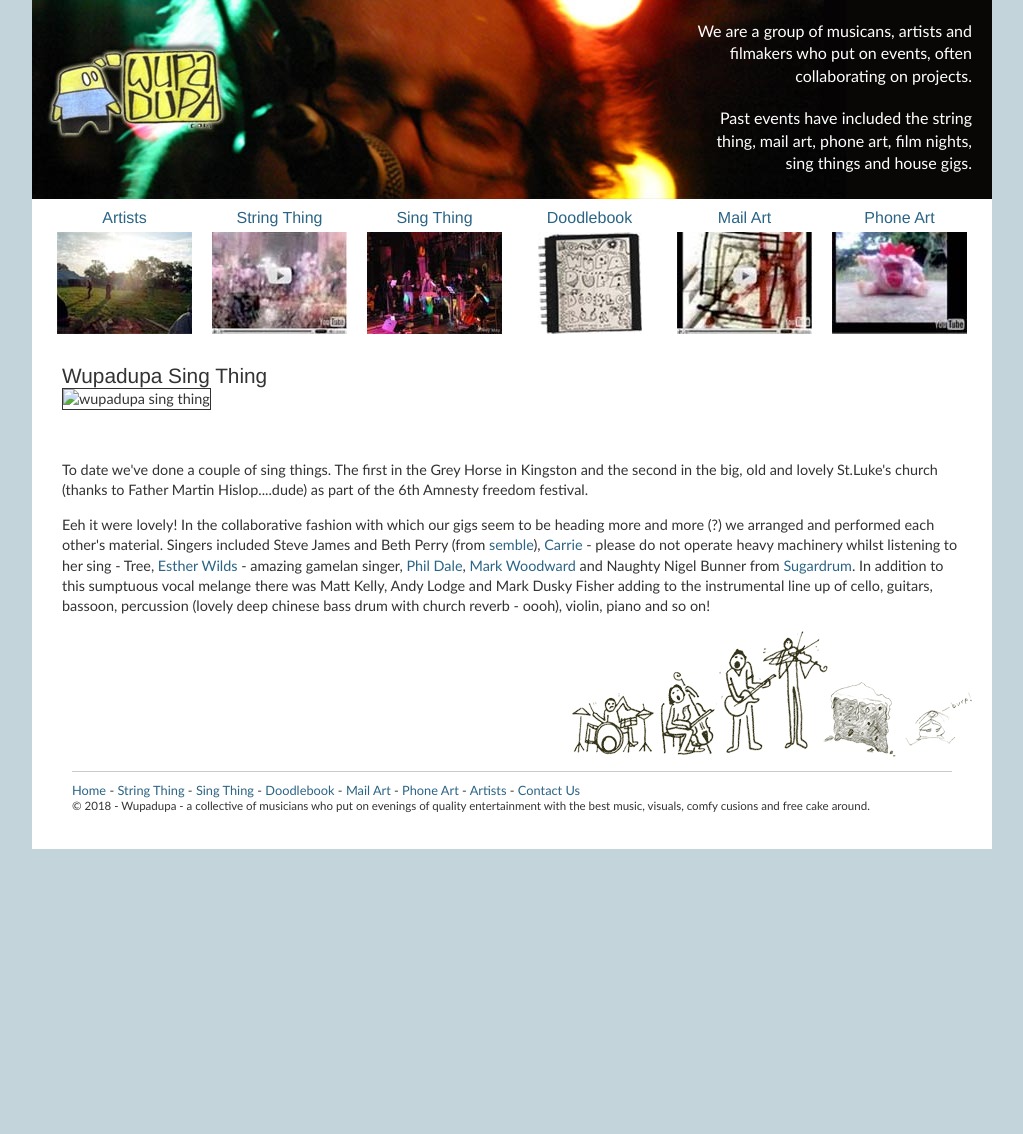
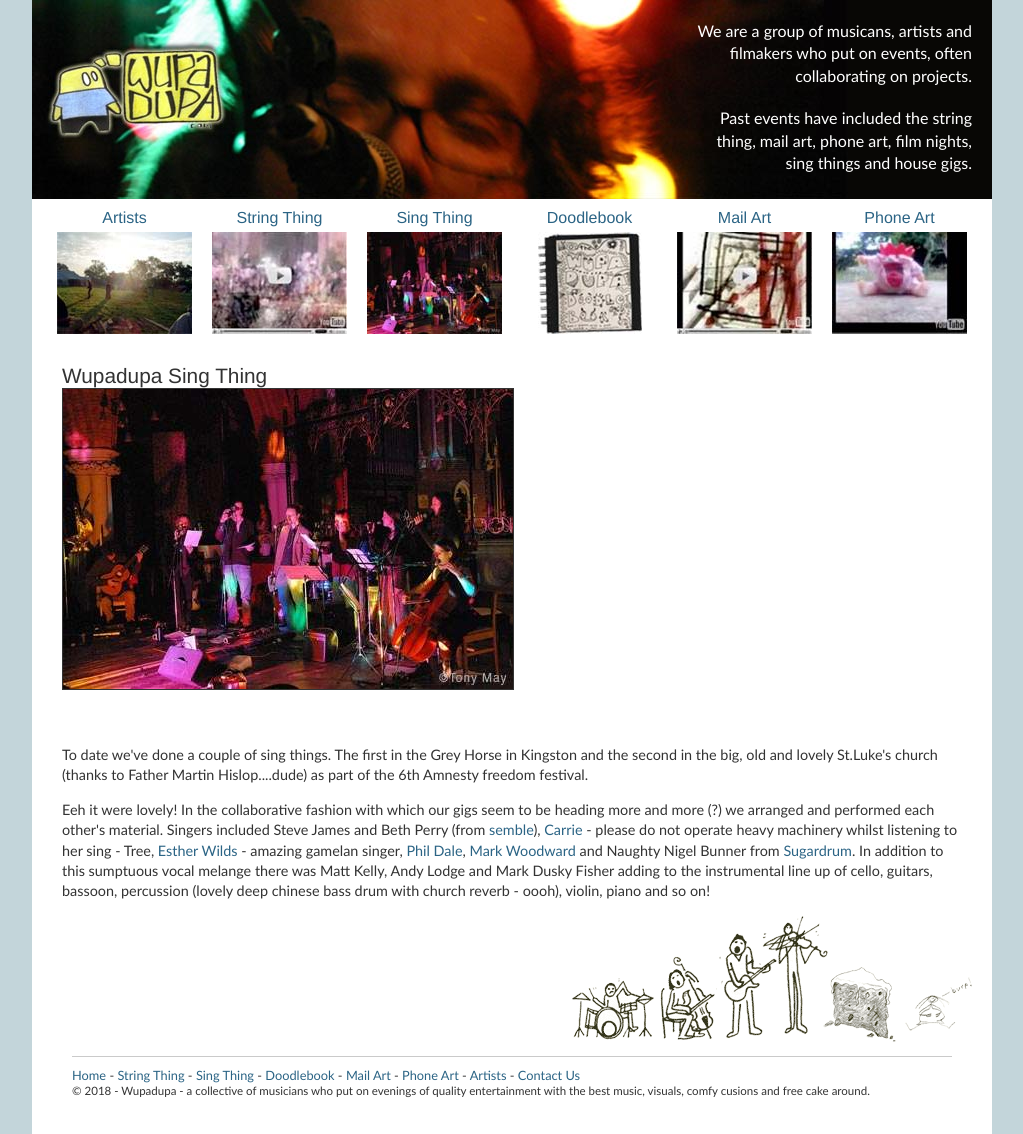
Before and after one commit to nbunner-personal/wupadupa, a Jekyll site: the page built from pages/sing_thing.md, in a window 1280 px wide. Shown: the whole page, without its empty margins (128-1151 px from the left). Built offline with Jekyll 4.4.1, drawn with Linux system fonts in a browser that asks for light colours; some web fonts are replaced; before the commit the page ends 900 px from its top, so only the background shows below that.

Commit message:
Missing sing thing image and https replacement

```diff
--- a/_includes/head.html
+++ b/_includes/head.html
@@ -1,6 +1,8 @@
-<meta http-equiv="X-UA-Compatible" content="IE=EmulateIE7" />
+<meta http-equiv="Content-Type" content="text/html; charset=utf-8"/>
 <title>{% if page.title %}{{ page.title }}{% else %}{{ site.title}}{% endif %}</title>
-<meta http-equiv="Content-Type" content="text/html; charset=utf-8"/>
+<meta name="HandheldFriendly" content="True">
+<meta name="MobileOptimized" content="320">
+<meta name="viewport" content="width=device-width, initial-scale=1.0"/>
 <meta name="description" content="{% if page.title %}{{ page.title }}{% endif %} - {{ site.description }}" />
 <meta name="keywords" content="wupadupa, wupadupa music, wupa dupa, wupa, dupa, martha tilston, cake, free cake, sugardrum, sDrum, music, acoustic music, melodic, mellow, poetry, lyrics, mp3, wav, acoustic songs, songs, plopnicks, Nigel Bunner" />
 <link href="http://fonts.googleapis.com/css?family=Denk+One" rel="stylesheet" type="text/css" />
--- a/css/wupadupa-styles-2011-03-09.scss
+++ b/css/wupadupa-styles-2011-03-09.scss
@@ -7,14 +7,15 @@
 
 /* @group common and main structure */
 body, html, ul, li, dl, dt, dd, form, h1, h2 , h3, h4, h5, p {margin: 0; padding: 0;}
+html {box-sizing: border-box;}
 ul, li, ul li {list-style-type: none;}
 body {background: #c3d5da; color: #333; font-family: "Trebuchet MS", Verdana, Arial; font-size: 100.1%; text-align: center;}
-.main_container {background: #fff; margin: 0 auto; position: relative; width: 960px;}
+.main_container {background: #fff; margin: 0 auto; max-width: 960px; position: relative; width: 100%;}
 .header {background: url(../images/header.jpg) no-repeat 0 0; color: #fff; height: 199px; position: relative; text-align: right;}
-.main_container_inner {min-height: 200px; height: auto !important; height: 200px; margin: 0 30px; overflow: hidden; padding: 20px 0 0; position: relative; text-align: left; width: 900px;}
+.main_container_inner {min-height: 200px; height: auto !important; height: 200px; max-width: 900px; overflow: hidden; padding: 20px 30px 0; position: relative; text-align: left; width: 100%;}
 
 .header_link {height: 90px; left: 18px; position: absolute; top: 50px; width: 175px;}
-.header p {font-size: 1em; margin: 0 20px 0 660px; padding-top: 20px;}
+.header p {clear: right; float: right; font-size: 1em; margin: 0 20px 0 0; padding-top: 20px; width: 275px;}
 
 .top_nav {margin-left: 15px;}
 .top_nav a {background-position: 50% 100%; background-repeat: no-repeat; color: #45658F; float: left; font-family: 'Denk One', 'Helvetica Neue', Arial, Helvetica, Geneva, sans-serif; margin: 10px; padding: 0 0 107px; width: 135px;}
@@ -25,8 +26,8 @@ body {background: #c3d5da; color: #333; font-family: "Trebuchet MS", Verdana, Ar
 .top_nav a.nav_mailart {background-image: url(../images/nav_mailart.jpg);}
 .top_nav a.nav_phoneart {background-image: url(../images/nav_phoneart.jpg);}
 
-.main_col {float: left; width: 650px;}
-.side_col {float: right; font-size: 0.8em; padding: 30px 0 0; width: 200px;}
+.main_col {float: left; max-width: 650px; width: 75%;}
+.side_col {float: right; font-size: 0.8em; max-width: 200px; padding: 30px 0 0; width: 15%;}
 .lower_col {clear: both; overflow: hidden; padding: 40px 0 0;}
 
 
--- a/pages/sing_thing.md
+++ b/pages/sing_thing.md
@@ -6,8 +6,8 @@ currentPage: singthing
 permalink: /sing_thing.html
 ---
 
-<img src="photos/wupadupa_photos/album17/473585cf550e9singthing3.jpg" alt="wupadupa sing thing" style="margin: 0pt auto 1em; border: 1px solid rgb(51, 51, 51);" width="450" height="300" /><br /><br />
+<img src="/images/photos/473585cf550e9singthing3.jpg" alt="wupadupa sing thing" style="margin: 0pt auto 1em; border: 1px solid rgb(51, 51, 51);" width="450" height="300" /><br /><br />
 
 <p>To date we've done a couple of sing things. The first in the Grey Horse in Kingston and the second in the big, old and lovely St.Luke's church (thanks to Father Martin Hislop....dude) as part of the 6th Amnesty freedom festival.</p>
 
-<p>Eeh it were lovely! In the collaborative fashion with which our gigs seem to be heading more and more (?) we arranged and performed each other's material. Singers included Steve James and Beth Perry (from <a href="http://www.myspace.com/carrietree" title="Carrie Tree | Free Music, Tour Dates, Photos, Videos">semble</a>), <a href="http://www.myspace.com/carrietree" title="Carrie Tree | Free Music, Tour Dates, Photos, Videos">Carrie</a> - please do not operate heavy machinery whilst listening to her sing - Tree, <a href="http://www.myspace.com/esther%20wilds" title="Myspace">Esther Wilds</a> - amazing gamelan singer, <a href="http://www.myspace.com/phlipipdale" title="Phil Dale | Free Music, Tour Dates, Photos, Videos">Phil Dale</a>, <a href="http://www.myspace.com/markwoodwarden" title="mark woodward | Free Music, Tour Dates, Photos, Videos">Mark Woodward</a> and Naughty Nigel Bunner from <a href="http://www.sugardrum.com/" title="Sugardrum music : acoustic storytelling songs">Sugardrum</a>. In addition to this sumptuous vocal melange there was Matt Kelly, Andy Lodge and Mark Dusky Fisher adding to the instrumental line up of cello, guitars, bassoon, percussion (lovely deep chinese bass drum with church reverb - oooh), violin, piano and so on!</p>
+<p>Eeh it were lovely! In the collaborative fashion with which our gigs seem to be heading more and more (?) we arranged and performed each other's material. Singers included Steve James and Beth Perry (from <a href="//www.myspace.com/carrietree" title="Carrie Tree | Free Music, Tour Dates, Photos, Videos">semble</a>), <a href="//www.myspace.com/carrietree" title="Carrie Tree | Free Music, Tour Dates, Photos, Videos">Carrie</a> - please do not operate heavy machinery whilst listening to her sing - Tree, <a href="//www.myspace.com/esther%20wilds" title="Myspace">Esther Wilds</a> - amazing gamelan singer, <a href="//www.myspace.com/phlipipdale" title="Phil Dale | Free Music, Tour Dates, Photos, Videos">Phil Dale</a>, <a href="//www.myspace.com/markwoodwarden" title="mark woodward | Free Music, Tour Dates, Photos, Videos">Mark Woodward</a> and Naughty Nigel Bunner from <a href="//www.sugardrum.com/" title="Sugardrum music : acoustic storytelling songs">Sugardrum</a>. In addition to this sumptuous vocal melange there was Matt Kelly, Andy Lodge and Mark Dusky Fisher adding to the instrumental line up of cello, guitars, bassoon, percussion (lovely deep chinese bass drum with church reverb - oooh), violin, piano and so on!</p>
--- a/sitemap.xml
+++ b/sitemap.xml
@@ -4,7 +4,7 @@ sitemap:
   exclude: 'yes'
 ---
 <?xml version="1.0" encoding="UTF-8"?>
-<urlset xmlns="http://www.sitemaps.org/schemas/sitemap/0.9">
+<urlset xmlns="//www.sitemaps.org/schemas/sitemap/0.9">
   {% for post in site.posts %}
     {% unless post.published == false %}
     <url>
```
Also changed, not shown: index.md (+2 -2 lines), pages/artists.md (+9 -9 lines), images/photos/473585cf550e9singthing3.jpg (added).
